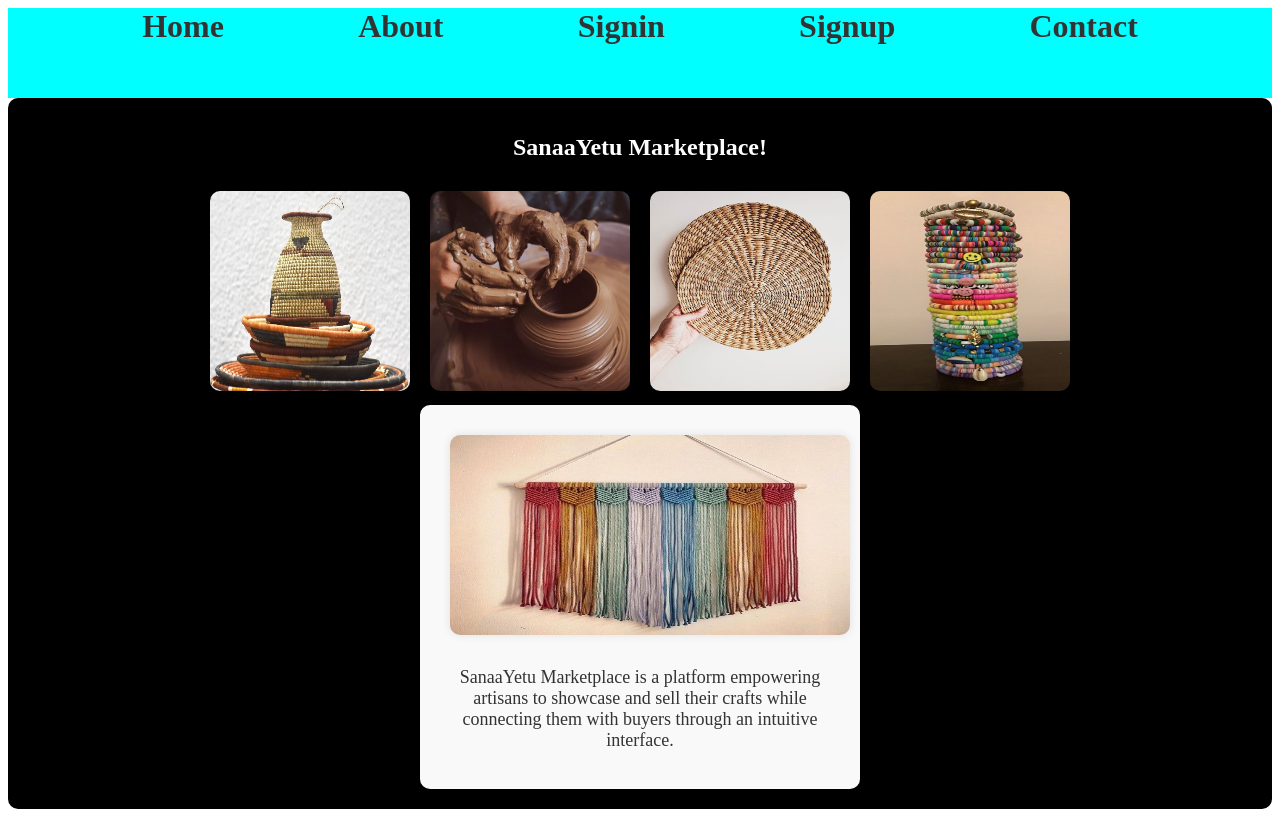
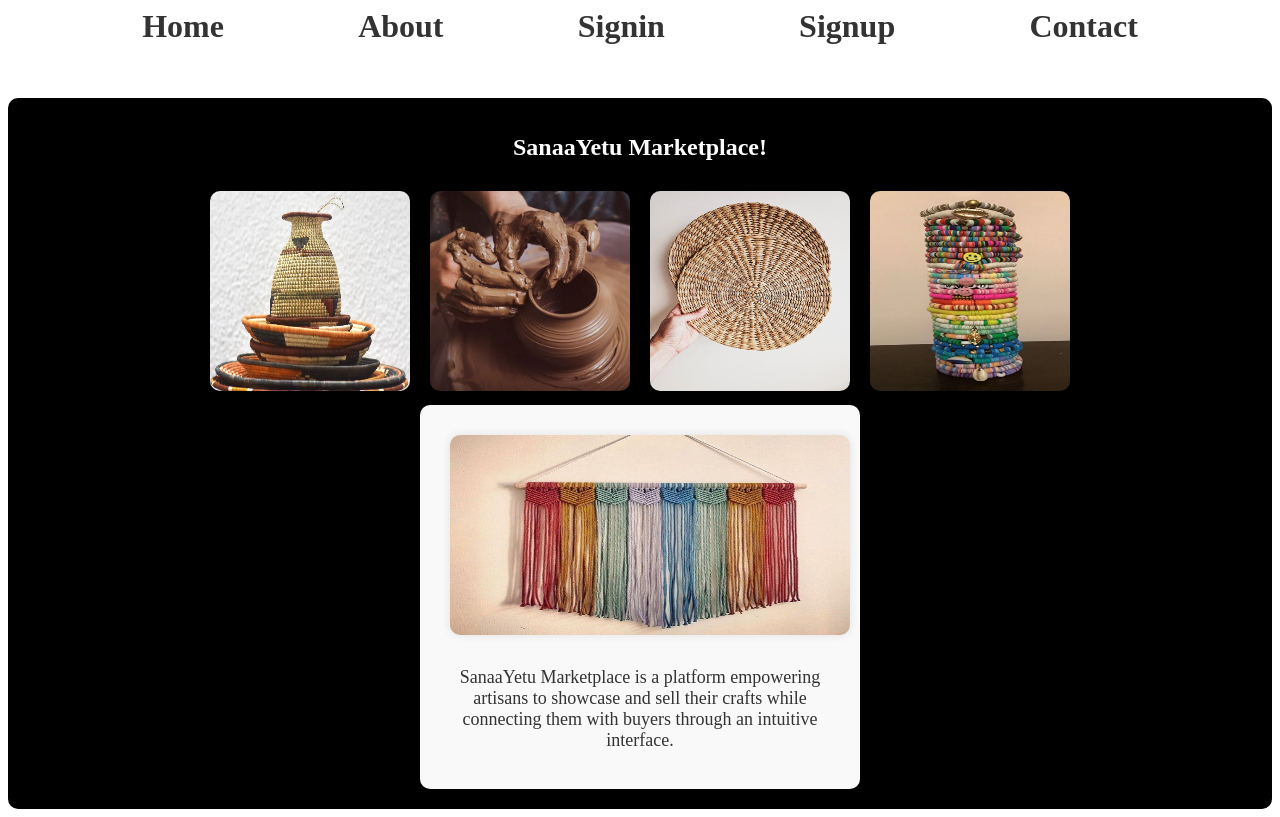
Before and after one commit to OumaArera/sanaa-yetu, a React (Vite) app: page / in a window 1280 px wide. Built offline with nearby package versions, Linux system fonts and the light colour scheme.

Commit message:
remove: remove unneccesary

```diff
--- a/src/App.css
+++ b/src/App.css
@@ -12,6 +12,7 @@
 }
 
 .header{
-  background-color: aqua;
+  /* background-color: aqua; */
   height: 90px;
+  font-size: 0.6vw;
 }
```
